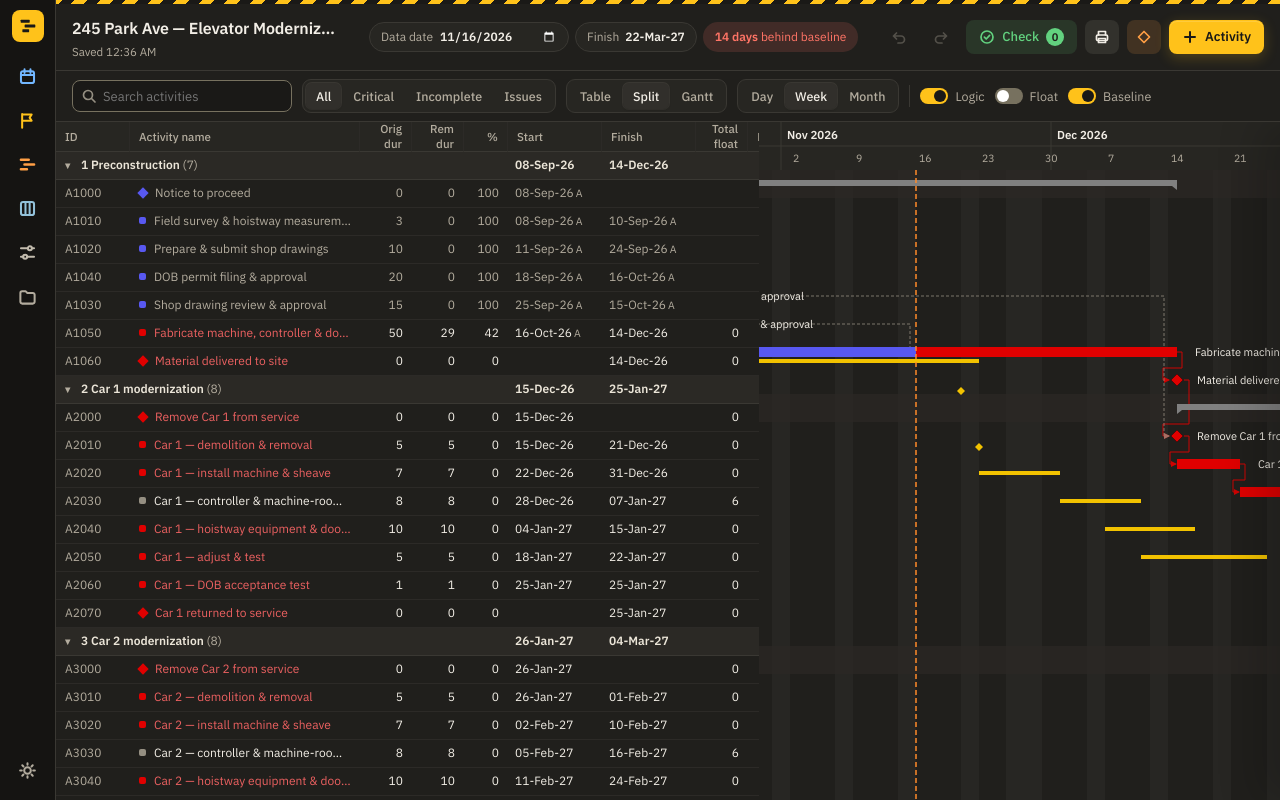
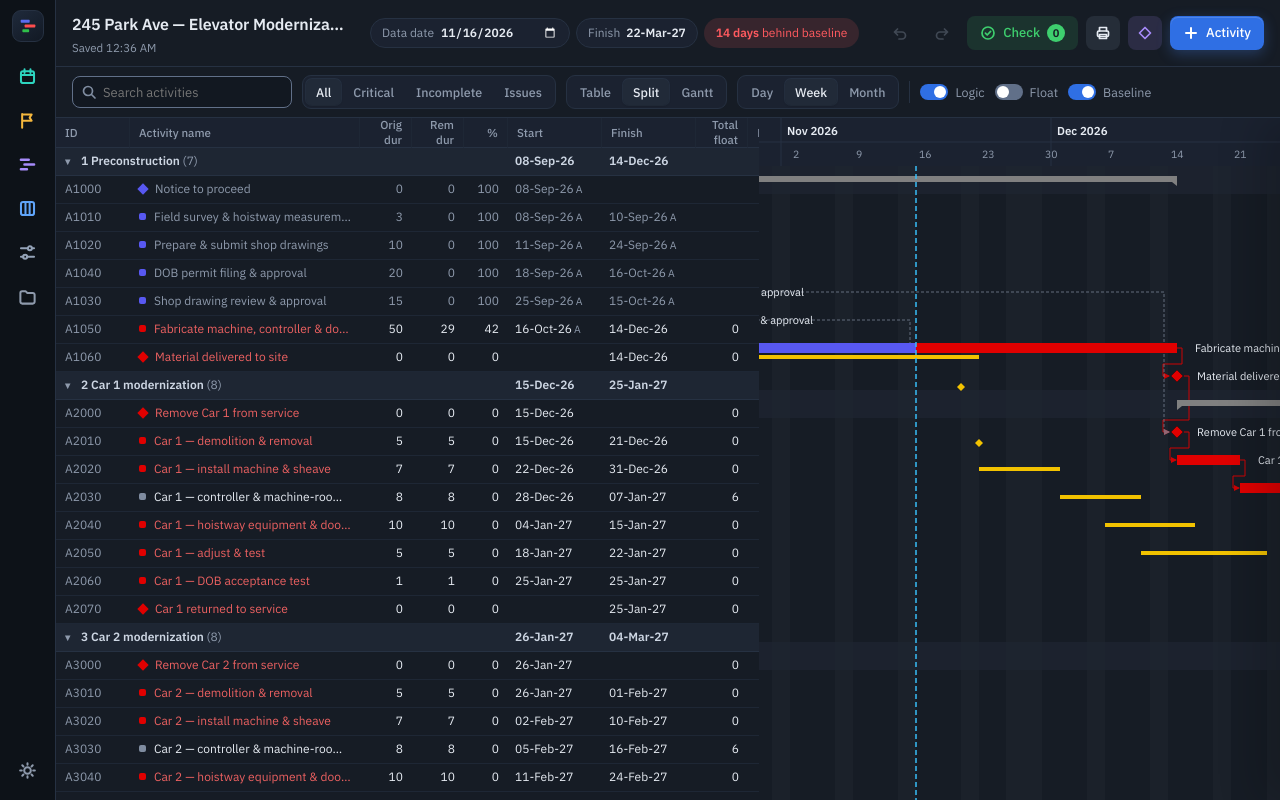
Before and after one commit to stevelindgren/OpenTrak, a website: page docs/index.html in a window 1280 px wide. Drawn offline with Linux system fonts and the light colour scheme.

Commit message:
Restore steel-blue dark design, keep accessibility fixes
- Back to the previous dark/light palettes and logo; hazard stripe removed
- Contrast fixes within that palette: deeper primary blue (white text 4.5:1),
  brighter placeholder text, 3:1 input borders, darker status text in light theme
- axe-core WCAG 2.2 AA: 0 violations in both themes

Co-Authored-By: Claude Opus 5.5 <noreply@anthropic.com>
Claude-Session: https://claude.ai/code/session_018sWpK48t5EaRzb6ZZA4Z9r

```diff
--- a/docs/index.html
+++ b/docs/index.html
@@ -19,27 +19,25 @@
 }
 :root[data-theme="dark"]{
   color-scheme: dark;
-  --bg:#1a1917; --rail:#151412; --panel:#201f1c; --panel-2:#272622; --raised:#312f2b; --field:#1a1917;
-  --line:#3a3833; --line-2:#2c2a27; --field-line:#77715f; --text:#f2eee6; --muted:#b3ac9e; --faint:#958f82;
-  --head:#272622; --group:#2b2925; --group-ink:#ebe5d8; --hover:rgba(255,194,26,.05); --sel:rgba(255,194,26,.13); --sel-line:#ffc21a;
-  --nonwork:rgba(255,255,255,.03); --dd:#ff8a2a; --link:#9a9385; --ms-stroke:rgba(0,0,0,.6);
-  --accent:#ffc21a; --accent-hover:#ffd250; --accent-ink:#1a1917; --accent-fg:#ffc21a; --accent-glow:rgba(255,194,26,.22);
-  --ok:#62d27f; --warn:#ff9f45; --bad:#ff7466; --violet:#ff9f45; --teal:#72b7ff; --sky:#93c2da; --amber:#ffc21a; --slate:#c2bbad;
-  --shadow:0 18px 50px rgba(0,0,0,.5), 0 2px 8px rgba(0,0,0,.35);
-  --tint-accent:rgba(255,194,26,.14); --tint-violet:rgba(255,159,69,.15); --tint-ok:rgba(98,210,127,.13); --tint-warn:rgba(255,159,69,.15); --tint-bad:rgba(255,116,102,.15); --tint-slate:rgba(194,187,173,.11);
-  --hazard-a:#ffc21a; --hazard-b:#1a1917;
+  --bg:#10151c; --rail:#0d1218; --panel:#161c25; --panel-2:#1b2230; --raised:#212a38; --field:#121821;
+  --line:#263142; --line-2:#1e2735; --text:#e6ebf2; --muted:#8e9aac; --faint:#7f8ca0;
+  --head:#1b2230; --group:#1e2633; --group-ink:#cdd6e3; --hover:rgba(76,141,255,.06); --sel:rgba(76,141,255,.16); --sel-line:#4c8dff;
+  --nonwork:rgba(255,255,255,.025); --grid:#202938; --dd:#38bdf8; --link:#7c8799; --ms-stroke:rgba(0,0,0,.55);
+  --accent-fg:#6ea4ff; --accent-glow:rgba(76,141,255,.28); --field-line:#617089;
+  --accent:#2f6fe4; --accent-hover:#2862cf;
+  --shadow:0 18px 50px rgba(0,0,0,.45), 0 2px 8px rgba(0,0,0,.3);
+  --tint-accent:rgba(76,141,255,.14); --tint-violet:rgba(167,139,250,.14); --tint-ok:rgba(62,207,110,.13); --tint-warn:rgba(245,184,61,.14); --tint-bad:rgba(255,90,95,.14); --tint-slate:rgba(148,163,184,.12);
 }
 :root[data-theme="light"]{
   color-scheme: light;
-  --bg:#e8e5de; --rail:#f6f4ef; --panel:#fdfcf9; --panel-2:#f4f2ec; --raised:#ffffff; --field:#ffffff;
-  --line:#d9d4c9; --line-2:#ebe7df; --field-line:#8c8678; --text:#1f1d19; --muted:#5b554a; --faint:#6e685c;
-  --head:#f4f2ec; --group:#eeebe3; --group-ink:#2a2722; --hover:rgba(138,98,0,.05); --sel:rgba(255,194,26,.24); --sel-line:#b8860b;
-  --nonwork:rgba(60,50,30,.045); --dd:#d4570b; --link:#7d776b; --ms-stroke:rgba(0,0,0,.6);
-  --accent:#ffc21a; --accent-hover:#f5b400; --accent-ink:#1f1d19; --accent-fg:#7d5900; --accent-glow:rgba(184,134,11,.25);
-  --ok:#1a7a37; --warn:#a84c08; --bad:#bd2a1e; --violet:#a84c08; --teal:#1d66b3; --sky:#2f6684; --amber:#7d5900; --slate:#625c50;
-  --shadow:0 18px 50px rgba(40,32,18,.18), 0 2px 8px rgba(40,32,18,.08);
-  --tint-accent:rgba(255,194,26,.22); --tint-violet:rgba(168,76,8,.10); --tint-ok:rgba(26,122,55,.10); --tint-warn:rgba(168,76,8,.10); --tint-bad:rgba(189,42,30,.09); --tint-slate:rgba(98,92,80,.09);
-  --hazard-a:#ffc21a; --hazard-b:#1f1d19;
+  --bg:#eef1f5; --rail:#ffffff; --panel:#ffffff; --panel-2:#f6f8fb; --raised:#ffffff; --field:#ffffff;
+  --line:#dfe4eb; --line-2:#edf0f4; --text:#18202b; --muted:#5f6b7c; --faint:#6b7686;
+  --head:#f6f8fb; --group:#eef2f7; --group-ink:#253041; --hover:rgba(37,99,235,.04); --sel:rgba(37,99,235,.10); --sel-line:#2563eb;
+  --nonwork:rgba(15,23,42,.035); --grid:#eceff3; --dd:#0284c7; --link:#7a8597; --ms-stroke:rgba(0,0,0,.6);
+  --accent-fg:#1d4ed8; --accent-glow:rgba(37,99,235,.25); --field-line:#8a95a5;
+  --accent:#2563eb; --accent-hover:#1d4ed8; --ok:#157a3a; --warn:#a74c08; --bad:#b91c1c; --violet:#7c3aed; --teal:#0d9488; --sky:#0284c7; --amber:#d97706; --slate:#64748b;
+  --shadow:0 18px 50px rgba(15,23,42,.18), 0 2px 8px rgba(15,23,42,.08);
+  --tint-accent:rgba(37,99,235,.10); --tint-violet:rgba(124,58,237,.10); --tint-ok:rgba(22,163,74,.10); --tint-warn:rgba(217,119,6,.12); --tint-bad:rgba(220,38,38,.10); --tint-slate:rgba(100,116,139,.10);
 }
 *{box-sizing:border-box}
 html,body{margin:0;height:100%;background:var(--bg);color:var(--text);font:13px/1.4 var(--font);-webkit-font-smoothing:antialiased}
@@ -52,7 +50,8 @@ svg.i{width:16px;height:16px;flex:none;fill:none;stroke:currentColor;stroke-widt
 .app{display:grid;grid-template-columns:56px 1fr;height:100vh;height:100dvh}
 /* rail */
 .rail{background:var(--rail);border-right:1px solid var(--line);display:flex;flex-direction:column;align-items:center;padding:10px 0;gap:4px}
-.mark{width:32px;height:32px;border-radius:8px;display:grid;place-items:center;margin-bottom:10px;background:var(--accent)}
+.mark{width:32px;height:32px;border-radius:9px;display:grid;place-items:center;margin-bottom:10px;background:linear-gradient(145deg,#1f2a3b,#121924);border:1px solid var(--line)}
+:root[data-theme="light"] .mark{background:#f2f5f9}
 .rb{position:relative;width:40px;height:40px;border-radius:10px;border:0;background:transparent;display:grid;place-items:center;color:var(--muted)}
 .rb svg.i{width:19px;height:19px}
 .rb:hover{background:var(--raised);color:var(--text)}
@@ -61,7 +60,6 @@ svg.i{width:16px;height:16px;flex:none;fill:none;stroke:currentColor;stroke-widt
 .rb:hover::after,.rb:focus-visible::after{opacity:1}
 .rail .grow{flex:1}
 .col{display:flex;flex-direction:column;min-width:0;min-height:0}
-.hz{height:4px;flex:none;background:repeating-linear-gradient(-45deg,var(--hazard-a) 0 9px,var(--hazard-b) 9px 18px)}
 /* header */
 .hdr{display:flex;align-items:center;gap:12px;padding:10px 16px;background:var(--panel);border-bottom:1px solid var(--line);min-height:60px;overflow-x:auto;scrollbar-width:none}
 .hdr::-webkit-scrollbar{display:none}
@@ -83,7 +81,7 @@ svg.i{width:16px;height:16px;flex:none;fill:none;stroke:currentColor;stroke-widt
 .acts{display:flex;align-items:center;gap:8px}
 .btn{height:34px;border:1px solid var(--line);background:var(--panel-2);border-radius:var(--r);padding:0 12px;display:inline-flex;align-items:center;gap:7px;white-space:nowrap;font-weight:500;color:var(--text);transition:background .12s,border-color .12s,transform .06s}
 .btn:hover{background:var(--raised);border-color:var(--faint)} .btn:active{transform:translateY(1px)} .btn:disabled{opacity:.35;cursor:default;transform:none}
-.btn.pri{background:var(--accent);border-color:transparent;color:var(--accent-ink);box-shadow:0 1px 0 rgba(255,255,255,.15) inset,0 4px 14px var(--accent-glow);font-weight:600} .btn.pri:hover{background:var(--accent-hover)}
+.btn.pri{background:var(--accent);border-color:transparent;color:var(--accent-ink);box-shadow:0 1px 0 rgba(255,255,255,.15) inset,0 4px 14px var(--accent-glow)} .btn.pri:hover{background:var(--accent-hover)}
 .btn.violet{background:var(--tint-violet);border-color:transparent;color:var(--violet)}
 .btn.slate{background:var(--tint-slate);border-color:transparent}
 .btn.okc{background:var(--tint-ok);border-color:transparent;color:var(--ok)} .btn.warnc{background:var(--tint-warn);border-color:transparent;color:var(--warn)} .btn.badc{background:var(--tint-bad);border-color:transparent;color:var(--bad)}
@@ -112,7 +110,7 @@ kbd{font:inherit;font-size:10.5px;color:var(--faint);border:1px solid var(--line
 .sw{display:inline-flex;align-items:center;gap:7px;color:var(--muted);font-size:12.5px;cursor:pointer;user-select:none}
 .sw input{appearance:none;width:28px;height:16px;border-radius:9px;background:var(--field-line);position:relative;margin:0;cursor:pointer;transition:background .15s}
 .sw input::after{content:"";position:absolute;top:2px;left:2px;width:12px;height:12px;border-radius:50%;background:#fff;transition:transform .15s}
-.sw input:checked{background:var(--accent)} .sw input:checked::after{transform:translateX(12px);background:var(--accent-ink)}
+.sw input:checked{background:var(--accent)} .sw input:checked::after{transform:translateX(12px)}
 .sw:hover{color:var(--text)}
 .legend{display:inline-flex;gap:12px;align-items:center;color:var(--muted);font-size:12px}
 .legend i{display:inline-block;width:14px;height:7px;border-radius:2px;vertical-align:1px;margin-right:5px}
@@ -249,7 +247,7 @@ input[type=color]{background:var(--field)!important}
 <body>
 <div class="app">
   <nav class="rail" aria-label="Tools">
-    <div class="mark" aria-hidden="true"><svg viewBox="0 0 16 16" width="18" height="18"><rect x="1.5" y="2.5" width="8" height="2.6" rx=".4" fill="#1a1917"/><rect x="5" y="6.7" width="9.5" height="2.6" rx=".4" fill="#1a1917"/><rect x="3" y="10.9" width="6" height="2.6" rx=".4" fill="#1a1917"/></svg></div>
+    <div class="mark" aria-hidden="true"><svg viewBox="0 0 16 16" width="18" height="18"><rect x="1.5" y="2.5" width="8" height="2.6" rx=".6" fill="#5a6cf0"/><rect x="5" y="6.7" width="9.5" height="2.6" rx=".6" fill="#ff4d4d"/><rect x="3" y="10.9" width="6" height="2.6" rx=".6" fill="#2fbf4a"/></svg></div>
     <button class="rb" id="bCal" data-c="teal" data-tip="Calendars" aria-label="Calendars"><svg class="i" viewBox="0 0 16 16"><rect x="2.5" y="3.5" width="11" height="10" rx="1.8"/><path d="M2.5 6.8h11M5.5 2v3M10.5 2v3"/></svg></button>
     <button class="rb" id="bBaseline" data-c="amber" data-tip="Baseline" aria-label="Baseline"><svg class="i" viewBox="0 0 16 16"><path d="M3.5 14V2.5M3.5 3h8l-1.7 2.6 1.7 2.6h-8"/></svg></button>
     <button class="rb" id="bBars" data-c="violet" data-tip="Format bars" aria-label="Format bars"><svg class="i" viewBox="0 0 16 16" style="stroke-width:2.2"><path d="M2.5 4h6.5M5.5 8h8M2.5 12h5"/></svg></button>
@@ -260,7 +258,6 @@ input[type=color]{background:var(--field)!important}
     <button class="rb" id="bTheme" data-tip="Switch theme" aria-label="Switch light or dark theme"><svg class="i" viewBox="0 0 16 16" id="themeIco"></svg></button>
   </nav>
   <div class="col">
-    <div class="hz" aria-hidden="true"></div>
     <header class="hdr">
       <div class="title">
         <input id="pname" class="pname" maxlength="120" aria-label="Project name">
```
Also changed, not shown: src/app.html (+21 -24 lines), README.md, dist/opentrak.html.
